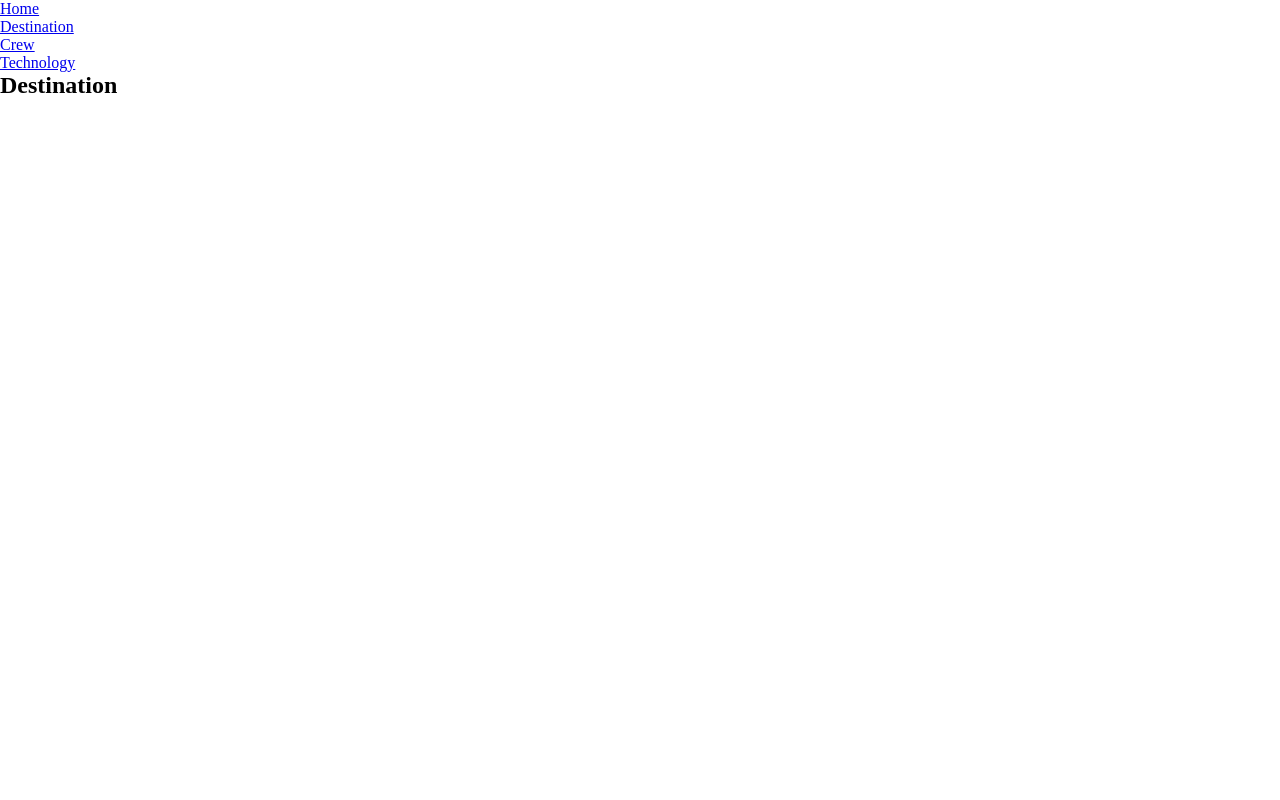
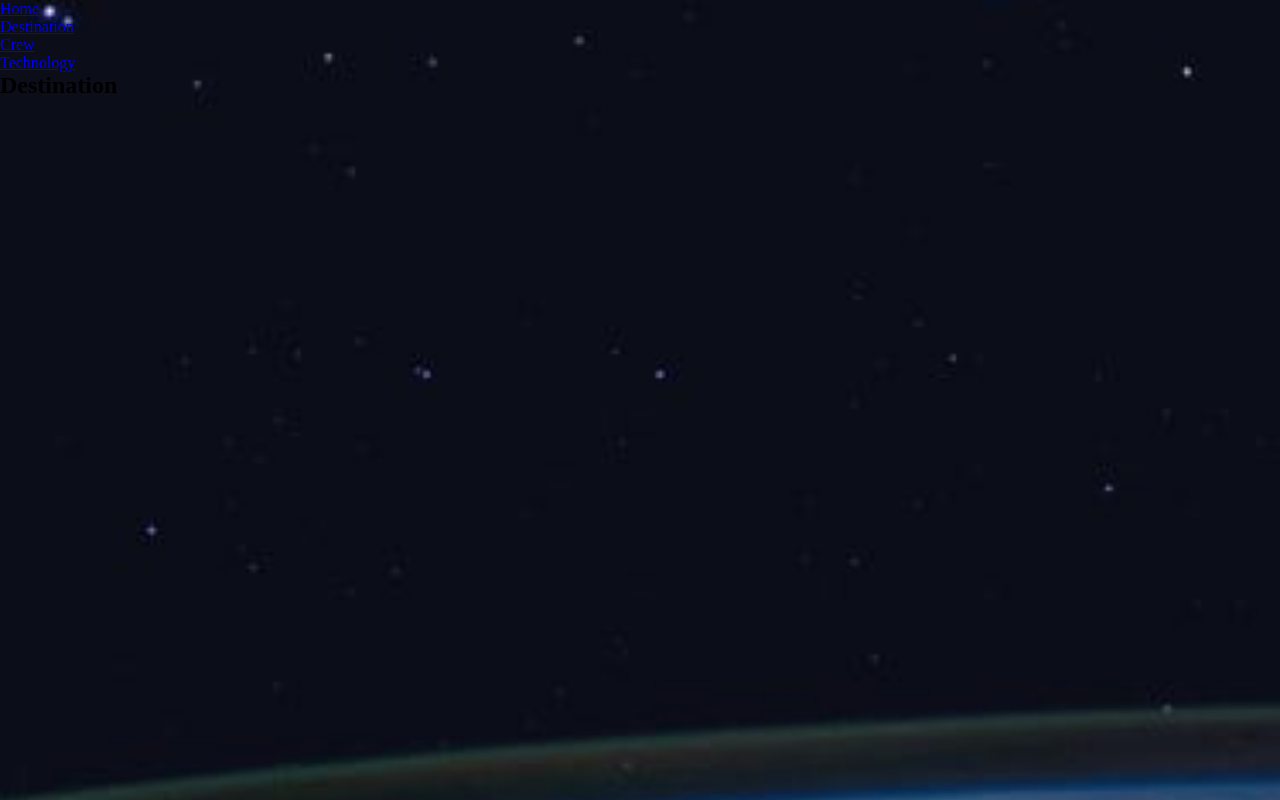
Before and after one commit to Aditi-Sawardekar/space-tourism-website, a React (Vite) app: page /space-tourism-website/destination in a window 1280 px wide. Built offline with nearby package versions, Linux system fonts and the light colour scheme; a web font is replaced by a local one.

Commit message:
Apply background image to NavLayout

```diff
--- a/src/components/NavLayout/NavLayout.jsx
+++ b/src/components/NavLayout/NavLayout.jsx
@@ -1,11 +1,14 @@
 import { Outlet } from "react-router-dom";
 import { Navbar } from "../Navbar/Navbar";
 import styles from "./NavLayout.module.css";
-import bgImageHome from "/assets/home/background-home-desktop.jpg";
+import bgImageHome from "/assets/home/background-home-mobile.jpg";
 
 export function NavLayout() {
   return (
-    <div>
+    <div
+      className={styles.layout}
+      style={{ backgroundImage: `url(${bgImageHome})` }}
+    >
       <header>
         <Navbar />
       </header>
--- a/src/components/NavLayout/NavLayout.module.css
+++ b/src/components/NavLayout/NavLayout.module.css
@@ -0,0 +1,6 @@
+.layout {
+  background-size: cover;
+  background-position: center;
+  min-height: 100vh;
+  width: 100%;
+}
```
